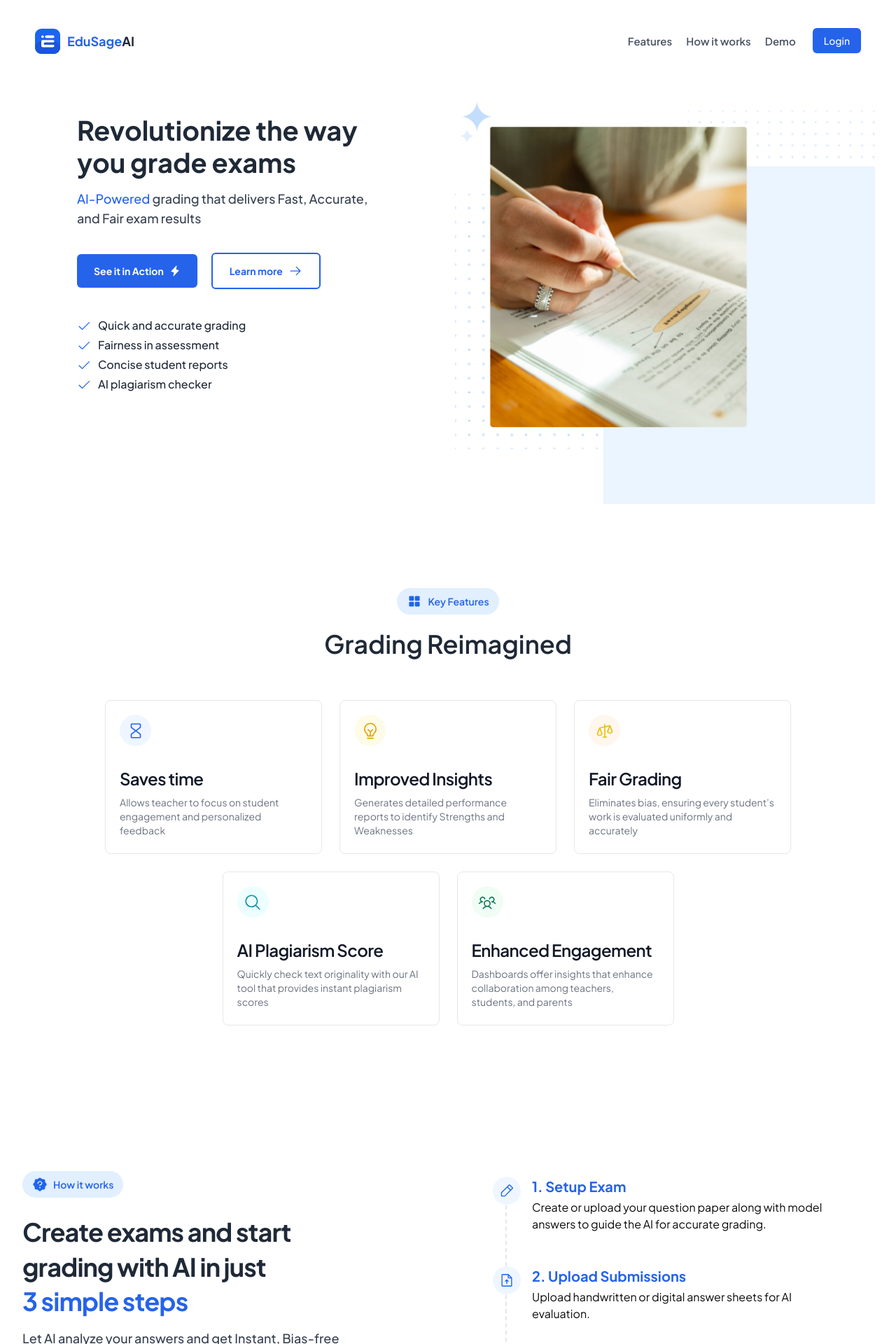
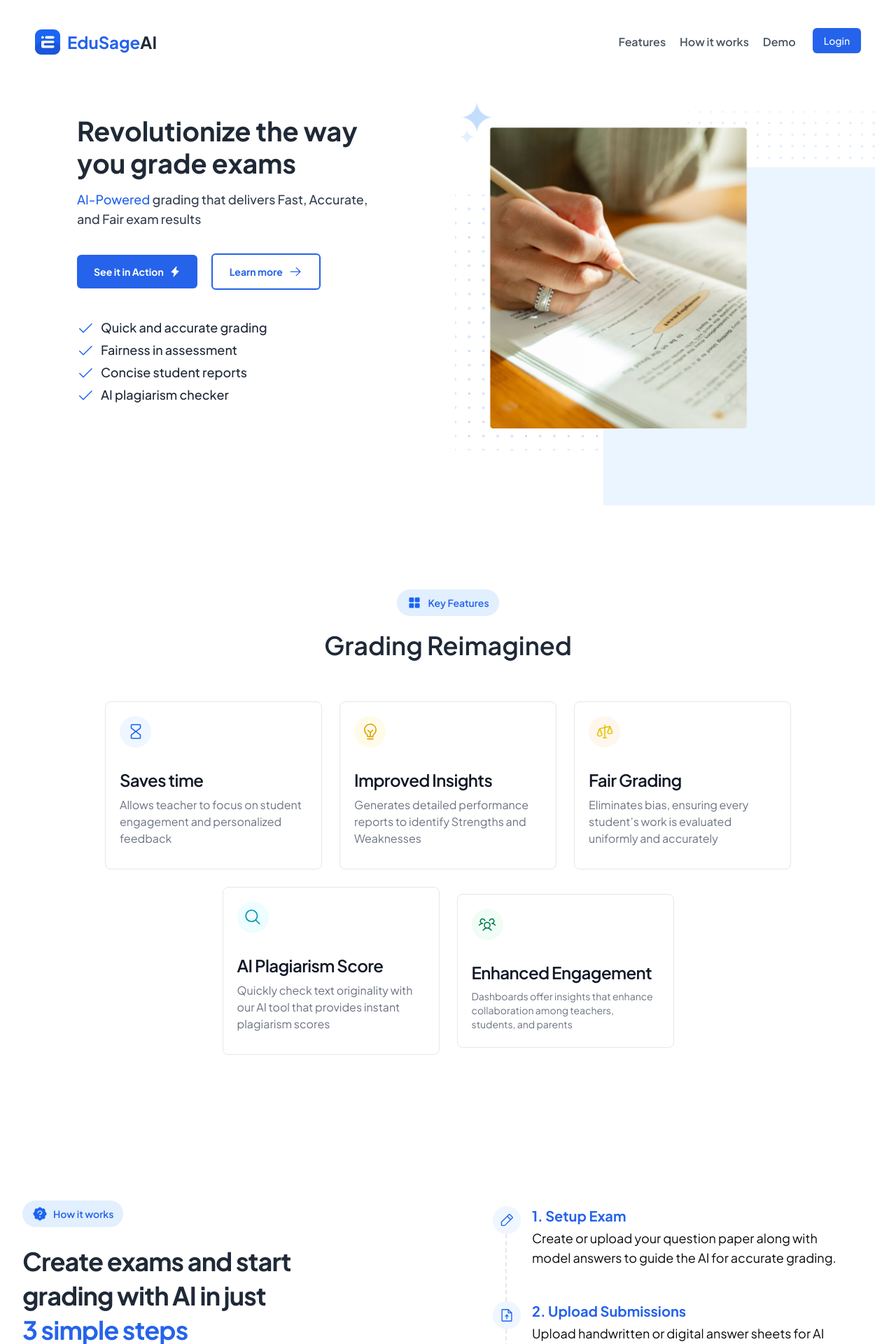
Before and after one commit to akhemraj/eduevolution-landing-page, a Next.js app: page / in a window 1280 px wide. Shown: the top 1920 px of the page at 70% size. Built offline with nearby package versions, Linux system fonts and the light colour scheme.

Commit message:
UI fixes

```diff
--- a/src/components/sections/FeatureSection.tsx
+++ b/src/components/sections/FeatureSection.tsx
@@ -24,7 +24,7 @@ function FeatureSection() {
       <div className="flex flex-col justify-center items-center w-full">
         <div className="max-w-[980px] flex flex-col md:flex-row md:flex-wrap gap-5 md:gap-[25px] justify-center items-center">
           {/* Card 1 */}
-          <div className="w-64 md:w-[310px] md:h-[220px] p-5 bg-white border border-gray-200 rounded-lg hover:shadow-md">
+          <div className="w-64 md:w-[310px] md:h-[240px] p-5 bg-white border border-gray-200 rounded-lg hover:shadow-md">
             <div className="text-gray-500 mb-3 flex justify-center sm:justify-start ">
               <div className="flex items-center justify-center w-[45px] h-[45px] bg-blue-50 rounded-full">
                 <Hourglass size={26} color="#1C64F2" />
@@ -33,13 +33,13 @@ function FeatureSection() {
             <h5 className="whitespace-nowrap mb-2 mt-[25px] lg:mt-[30px] text-lg lg:text-2xl font-semibold tracking-tight text-gray-900 dark:text-white text-center sm:text-left">
               Saves time
             </h5>
-            <p className="font-normal text-xs text-gray-500 dark:text-gray-700 text-center sm:text-left sm:text-sm">
+            <p className="font-normal text-xs text-gray-500 dark:text-gray-700 text-center sm:text-left sm:text-base">
               Allows teacher to focus on student engagement and personalized
               feedback
             </p>
           </div>
           {/* Card 2 */}
-          <div className="w-64 md:w-[310px] md:h-[220px] p-5 bg-white border border-gray-200 rounded-lg hover:shadow-md">
+          <div className="w-64 md:w-[310px] md:h-[240px] p-5 bg-white border border-gray-200 rounded-lg hover:shadow-md">
             <div className="text-gray-500 mb-3 flex justify-center sm:justify-start ">
               <div className="flex items-center justify-center w-[45px] h-[45px] bg-yellow-50 rounded-full">
                 <LightbulbFilament size={26} color="#E3A008" />
@@ -48,13 +48,13 @@ function FeatureSection() {
             <h5 className="whitespace-nowrap mb-2 mt-[25px] lg:mt-[30px] text-lg lg:text-2xl font-semibold tracking-tight text-gray-900 dark:text-white text-center sm:text-left">
               Improved Insights
             </h5>
-            <p className="font-normal text-xs text-gray-500 dark:text-gray-700 text-center sm:text-left sm:text-sm">
+            <p className="font-normal text-xs text-gray-500 dark:text-gray-700 text-center sm:text-left sm:text-base">
               Generates detailed performance reports to identify Strengths and
               Weaknesses
             </p>
           </div>
           {/* Card 3 */}
-          <div className="w-64 md:w-[310px] md:h-[220px] p-5 bg-white border border-gray-200 rounded-lg hover:shadow-md">
+          <div className="w-64 md:w-[310px] md:h-[240px] p-5 bg-white border border-gray-200 rounded-lg hover:shadow-md">
             <div className="text-gray-500 mb-3 flex justify-center sm:justify-start ">
               <div className="flex items-center justify-center w-[45px] h-[45px] bg-orange-50 rounded-full">
                 <Scales size={26} color="#E5C100" />
@@ -63,13 +63,13 @@ function FeatureSection() {
             <h5 className="whitespace-nowrap mb-2 mt-[25px] lg:mt-[30px] text-lg lg:text-2xl font-semibold tracking-tight text-gray-900 dark:text-white text-center sm:text-left">
               Fair Grading
             </h5>
-            <p className="font-normal text-xs text-gray-500 dark:text-gray-700 text-center sm:text-left sm:text-sm">
+            <p className="font-normal text-xs text-gray-500 dark:text-gray-700 text-center sm:text-left sm:text-base">
               Eliminates bias, ensuring every student’s work is evaluated
               uniformly and accurately
             </p>
           </div>
           {/* Card 4 */}
-          <div className="w-64 md:w-[310px] md:h-[220px] p-5 bg-white border border-gray-200 rounded-lg hover:shadow-md">
+          <div className="w-64 md:w-[310px] md:h-[240px] p-5 bg-white border border-gray-200 rounded-lg hover:shadow-md">
             <div className="text-gray-500 mb-3 flex justify-center sm:justify-start ">
               <div className="flex items-center justify-center w-[45px] h-[45px] bg-cyan-50 rounded-full">
                 <MagnifyingGlass size={26} color="#0891b2" />
@@ -78,7 +78,7 @@ function FeatureSection() {
             <h5 className="whitespace-nowrap mb-2 mt-[25px] lg:mt-[30px] text-lg lg:text-2xl font-semibold tracking-tight text-gray-900 dark:text-white text-center sm:text-left">
               AI Plagiarism Score
             </h5>
-            <p className="font-normal text-xs text-gray-500 dark:text-gray-700 text-center sm:text-left sm:text-sm">
+            <p className="font-normal text-xs text-gray-500 dark:text-gray-700 text-center sm:text-left sm:text-base">
               Quickly check text originality with our AI tool that provides
               instant plagiarism scores
             </p>
--- a/src/components/sections/HeroSection.tsx
+++ b/src/components/sections/HeroSection.tsx
@@ -40,7 +40,7 @@ function HeroSection() {
                 priority
                 className="w-6 h-6 md:w-9 md:h-9"
               />
-              <span className="md:text-lg text-blue-600 font-bold">
+              <span className="md:text-2xl text-blue-600 font-bold">
                 EduSage<span className="text-gray-800">AI</span>
               </span>
             </Link>
@@ -57,7 +57,7 @@ function HeroSection() {
 
             {/* Desktop Navbar */}
             <div className="hidden md:flex">
-              <div className="text-[15px] font-semibold flex gap-5">
+              <div className="text-base font-semibold flex gap-5">
                 <Link
                   href="#Features"
                   className="py-2 text-gray-600 hover:text-blue-600"
@@ -210,41 +210,41 @@ function HeroSection() {
             <div className="mt-10 max-w-md space-y-1 text-gray-800">
               <div className="flex items-center gap-[10px]">
                 <Check
-                  className="w-[18px] h-[18px] lg:w-5 lg:h-5"
+                  className="w-[18px] h-[18px] lg:w-6 lg:h-6"
                   color="#1c64f2"
                   weight="regular"
                 />
-                <span className="font-medium text-sm md:text-base">
+                <span className="font-medium text-sm md:text-lg">
                   Quick and accurate grading
                 </span>
               </div>
               <div className="flex items-center gap-[10px]">
                 <Check
-                  className="w-[18px] h-[18px] lg:w-5 lg:h-5"
+                  className="w-[18px] h-[18px] lg:w-6 lg:h-6"
                   color="#1c64f2"
                   weight="regular"
                 />
-                <span className="font-medium text-sm md:text-base">
+                <span className="font-medium text-sm md:text-lg">
                   Fairness in assessment
                 </span>
               </div>
               <div className="flex items-center gap-[10px]">
                 <Check
-                  className="w-[18px] h-[18px] lg:w-5 lg:h-5"
+                  className="w-[18px] h-[18px] lg:w-6 lg:h-6"
                   color="#1c64f2"
                   weight="regular"
                 />
-                <span className="font-medium text-sm md:text-base">
+                <span className="font-medium text-sm md:text-lg">
                   Concise student reports
                 </span>
               </div>
               <div className="flex items-center gap-[10px]">
                 <Check
-                  className="w-[18px] h-[18px] lg:w-5 lg:h-5"
+                  className="w-[18px] h-[18px] lg:w-6 lg:h-6"
                   color="#1c64f2"
                   weight="regular"
                 />
-                <span className="font-medium text-sm md:text-base">
+                <span className="font-medium text-sm md:text-lg">
                   AI plagiarism checker
                 </span>
               </div>
--- a/src/components/sections/HowItWorksSection.tsx
+++ b/src/components/sections/HowItWorksSection.tsx
@@ -53,7 +53,7 @@ function HowItWorksSection() {
                     <h2 className="title-font text-base md:text-xl text-blue-600 font-bold mb-1">
                       1. Setup Exam
                     </h2>
-                    <p className="text-xs md:text-base">
+                    <p className="text-xs md:text-lg">
                       Create or upload your question paper along with model
                       answers to guide the AI for accurate grading.
                     </p>
@@ -70,7 +70,7 @@ function HowItWorksSection() {
                     <h2 className="title-font text-base md:text-xl text-blue-600 font-bold mb-1">
                       2. Upload Submissions
                     </h2>
-                    <p className="text-xs md:text-base">
+                    <p className="text-xs md:text-lg">
                       Upload handwritten or digital answer sheets for AI
                       evaluation.
                     </p>
@@ -84,7 +84,7 @@ function HowItWorksSection() {
                     <h2 className="title-font text-base md:text-xl text-blue-600 font-bold mb-1">
                       3. Get Instant Results
                     </h2>
-                    <p className="text-xs md:text-base">
+                    <p className="text-xs md:text-lg">
                       Receive detailed, bias-free grading results instantly with
                       AI-driven accuracy and feedback.
                     </p>
```
